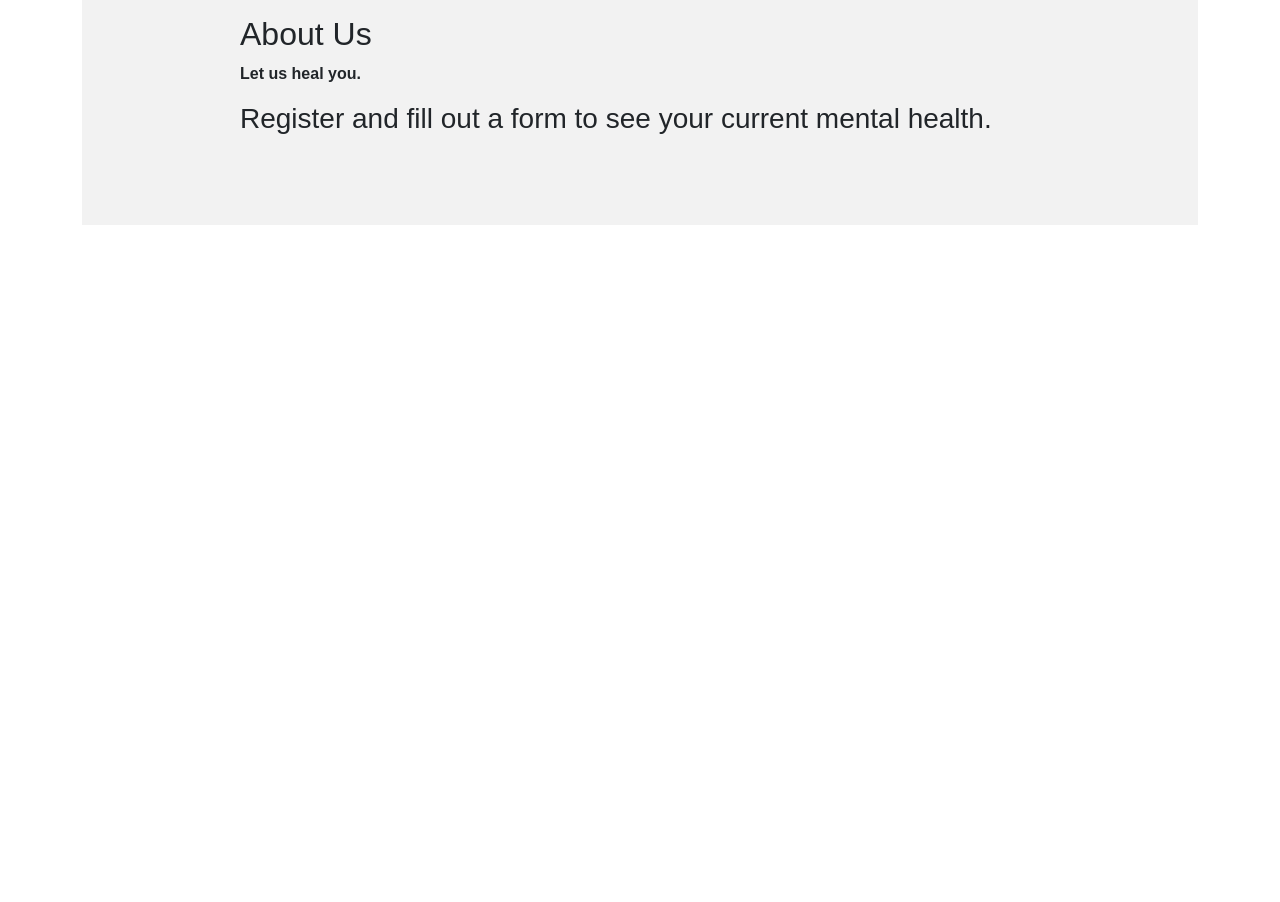
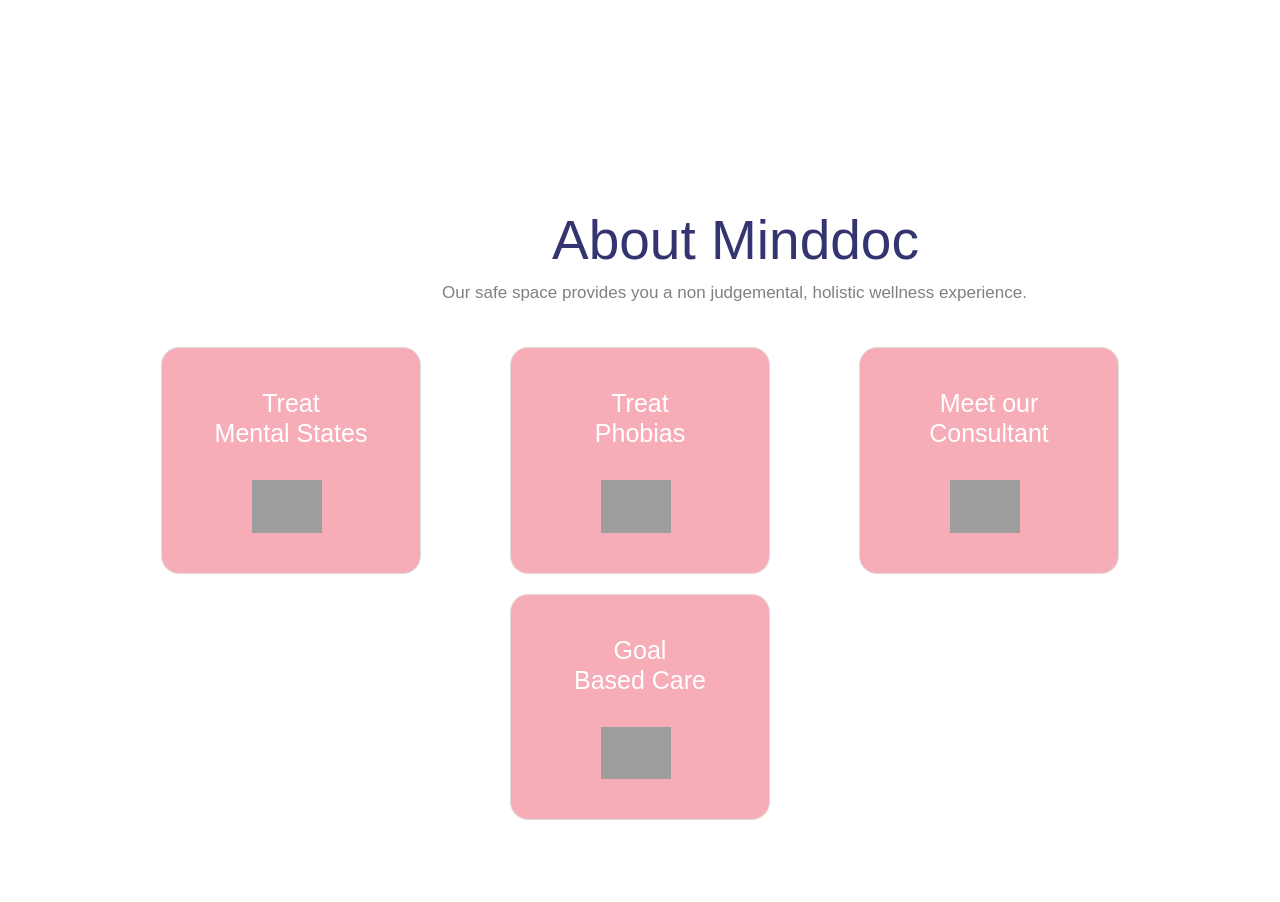
Before and after one commit to Fenishaprajapati/minddoc, a Django app: page / in a window 1280 px wide; the page is wider, and only the part inside the window is pictured. Shown: the part 671-1573 px from the top of that part. Before the commit the page ends 896 px from the top of that part, so only its background shows below. Run offline with Django 4.2, Linux system fonts and the light colour scheme; some libraries are stand-ins or nearby versions; grey boxes are pictures that could not be loaded.

Commit message:
Initial Commit

```diff
--- a/home/Templates/home/index.html
+++ b/home/Templates/home/index.html
@@ -4,55 +4,222 @@
 {% load static %}
 <style>
         *{
-        margin: 0;
-        padding: 0;
-        box-sizing: border-box;
-        font-family: 'Poppins', sans-serif;
-      }
-
-        /* Styling for the big picture */
-        .big-picture::before {
-            background-image: url({% static 'home/photo.jpg' %}); /* Replace 'your-image.jpg' with your image URL */
-            background-size: cover;
-            background-position: center;
-            height: 100vh; /* Adjust the height as needed */
-            /* opacity: 50%; */
-            margin-top: 70px;
-            /* background-color: rgba(255, 255, 255, 0.5);  */
-            content: "";
-            position: fixed;
-            top: 0;
-            left: 260px;
-            width: 70%;
-            /* height: 100%; */
-            background-color: #fff; /* Adjust the color as needed */
-            opacity: 0.2; /* Adjust the opacity as needed */
-            z-index: -1;
+          margin: 0;
+          padding: 0;
+          box-sizing: border-box;
+          font-family: Montserrat,sans-serif;
         }
 
-        /* Styling for the About Us section */
-        .about-us {
-            background-color: #f2f2f2; /* Background color for the section */
-            padding: 40px;
-            height: 250px;
-            margin-bottom: 100px;
+
+        .main{
+            /* display: inline-block; */
+            /* border: 2px solid rgb(201, 186, 186); */
+            justify-content: space-around;
+            height: 50%;
+            width: 100%;
+            box-sizing: border-box;
+            align-items: center;
+        }
+        .item{
+             display: inline-block;
+            /*flex-direction:column;
+            flex-wrap:wrap;  */
+            justify-content: space-around;
+        }
+        #photo {
+            height: 100px;
+        }
+        #photo img {
+            height: 50%;
+            width: auto;
+            margin-left: 600px;
+            position:absolute;
+            left: 380px;
+            top:250px;
         }
 
-        /* Styling for the text in the About Us section */
-        .about-us-text {
-            max-width: 800px; /* Adjust the maximum width as needed */
-            margin: 0 auto;
+        #text {
+            margin-top: 270px;
+            margin-left: -100px;
         }
 
-        /*mental health matters*/
-        .matters{
-          font-weight: bolder;
-          padding:20%;
-          margin-left:10%;
-          color: black;
+        #text h1 {
+            left: 390px;
+            margin-bottom:10px;
+            color: chocolate;
+            font-size: 55px;
+        }
 
+        #text h3{
+            font-size: 20px;
+            color: rgb(118, 117, 117);
         }
+
+        #text h2{
+            font-size: 30px;
+            color: green;
+        }
+        .my-button {
+        display: inline-block;
+        padding: 10px 60px;
+        font-size: 16px;
+        text-align: center;
+        text-decoration: none;
+        cursor: pointer;
+        border: 1px solid #343470;
+        color: #ffffff;
+        background-color: #275070;
+        border-radius: 5px;
+        transition: background-color 0.3s, color 0.3s;
+        }
+
+        .my-button:hover {
+        background-color: #ffffff;
+        color: #343470;
+        }
+
+        .aboutus{
+            margin-top: 270px;
+            margin-left: 470px;
+        }
+        .aboutus #h1{
+            left: 400px;
+            margin-bottom:10px;
+            color: #343470;
+            font-size: 55px;
+        }
+
+        .aboutus #h4{
+            margin-left: -110px;
+            margin-bottom:10px;
+            color: grey;
+            font-size: 17px;
+        }
+
+         /* Card container */
+        .card-container {
+            display: flex;
+            justify-content: space-evenly;
+            flex-wrap: wrap;
+        }
+
+        /* Individual card styling */
+        .card {
+            width: 260px;
+            padding: 40px;
+            margin: 10px;
+            border: 1px solid #ddd;
+            border-radius: 18px;
+            box-shadow: 0 10px 10px rgba(0, 0, 0, 0);
+            background-color: #f7adb7;
+            cursor: pointer;
+            background-position: center bottom;
+        }
+
+        h2{
+            color:rgb(255, 255, 255);
+            justify-content: center;
+            text-align: center;
+            font-size: 25px;
+            text-wrap: wrap;
+        }
+
+        .card:hover{
+            background-color: #9b4e58;
+        }
+
+        a{
+            text-decoration: none;
+        }
+
+        .card img{
+            width: 70px;
+            margin-left: 50px;
+        }
+
+
+
+
 </style>
+
+    <div class="main">
+        <div class="item" id="text">
+            <br><br>
+            <h1>Mental Health Matters.</h1>
+            <h3>Navigating anxiety issues, depression, phobias, or brain concerns can be overwhelming.</h3>
+            <h3 style="text-decoration:underline;">We got you.</h3>
+            <br><br><br>
+            <h3 style="color:#343470; font-size: 20px; font-weight: 200px;">Know your current mental state better by filling a small questionnaire |<br></h3>
+            <a href="#" class="my-button">Take a Quiz</a>
+        </div>
+        <div class="item" id="photo">
+            <img src="{% static 'home/Freudian Mommy.png' %}" alt="logo">
+        </div>
+    </div>
+
+<div class="aboutus">
+    <h1 id="h1">About Minddoc</h1>
+    <h4 id="h4">Our safe space provides you a non judgemental, holistic wellness experience.</h4>
+</div>
+<br>
+        <!-- Card container -->
+        <div class="card-container">
+            <!-- Card 1 -->
+            <div class="card" id="card1">
+                <a href="">
+                <h2>Treat
+                <br>Mental States</h2><br>
+                <img src="{% static 'home/state.png' %}">
+                </a>
+            </div>
+
+            <!-- Card 2 -->
+            <div class="card" id="card2">
+                <h2>Treat
+                <br>Phobias</h2><br>
+                <img src="{% static 'home/phobia.png' %}">
+            </div>
+
+            <!-- Card 3 -->
+            <div class="card" id="card3">
+                <h2>Meet our
+                <br>Consultant</h2><br>
+                <img src="{% static 'home/doctor.png' %}">
+            </div>
+
+            <!-- Card 4 -->
+            <div class="card" id="card4">
+                <h2>Goal
+                <br>Based Care</h2><br>
+                <img src="{% static 'home/goal.png' %}">
+            </div>
+        </div><br><br><br>
+
+
+
+
+
+
+
+
+
+
+
+
+
+
+
+
+
+
+
+
+
+
+
+
+
+
 <link rel="stylesheet" href="https://cdnjs.cloudflare.com/ajax/libs/font-awesome/6.5.1/css/all.min.css" integrity="sha512-DTOQO9RWCH3ppGqcWaEA1BIZOC6xxalwEsw9c2QQeAIftl+Vegovlnee1c9QX4TctnWMn13TZye+giMm8e2LwA==" crossorigin="anonymous" referrerpolicy="no-referrer" />
 {% if user.is_authenticated %}
             <br>
@@ -87,23 +254,5 @@
             </table>
 
       {% else %}
-      <br>
-      <div class="big-picture">
-        <h1 class="matters">Mental Health MATTERS.</h1>
-      </div>
-<br>
-<br>
-<br>
-<br>
-<br>
-    <div class="about-us">
-        <div class="about-us-text">
-            <h2>About Us</h2>
-            <p><strong>Let us heal you.</strong><br><h3>Register and fill out a form to see your current mental health.</h3></p>
-            <!-- Add more content about your company here -->
-        </div>
-    </div>
 {% endif %}
-
-
 {% endblock %}
--- a/home/Templates/home/nav.html
+++ b/home/Templates/home/nav.html
@@ -67,14 +67,35 @@
     a{
         text-decoration: none;
     }
-
+    .logo {
+                width: 120px;
+                height: auto;
+                left: 0px;
+                right:10px;
+                position: absolute;
+                font-weight:bolder;
+                font-style:inherit;
+                font-size:200%;
+                color: chocolate;
+                font-family:Georgia, 'Times New Roman', Times, serif;
+                top:-6%;
+                left:0;
+                /* height: 1px; */
+            }
+            .logo img{
+                /* height: 50px;
+                margin-right: 490px; */
+            }
+    .logo::after
+            {
+                background: white;
+            }
 
     nav{
         background: white;
         border-radius: 50px;
         padding: 4px;
         box-shadow: 40px 30px 35px -10px rgba(10, 10, 0, 0.4);
-        border-color: black;
         margin-top: 19px;
         border-color: black;
         text-align: center;
@@ -111,15 +132,17 @@
         transform: translate(-50%, -50%);
         z-index: -1;
         opacity: 0;
+        font-color: black;
     }
 
-    nav ul li:hover{
+    {% comment %} nav ul li:hover{
         color: black;
-    }
+    } {% endcomment %}
 
     nav ul li:hover::after{
         top: 60%;
         opacity: 1;
+        font-color: black;
     }
 
     /* Dropdown styles */
@@ -153,22 +176,12 @@
         nav ul .dropdown ul li:hover {
             background-color: transparent;
         }
-        .logo {
-            width: 120px; height: auto;
-            left: 0px;
-            right:10px;
-            position: absolute;
-            font-weight:bolder;
-            font-style:inherit;
-            font-size:200%;
-            color: chocolate;
-            width: 100px;
-            font-family:Georgia, 'Times New Roman', Times, serif;
-            top:-6%;
-        }
+
 
 
 </style>
+{% load static %}
+
 <header>
     <nav>
         <ul>
```
Also changed, not shown: home/Templates/home/MindDoc.png (deleted).
